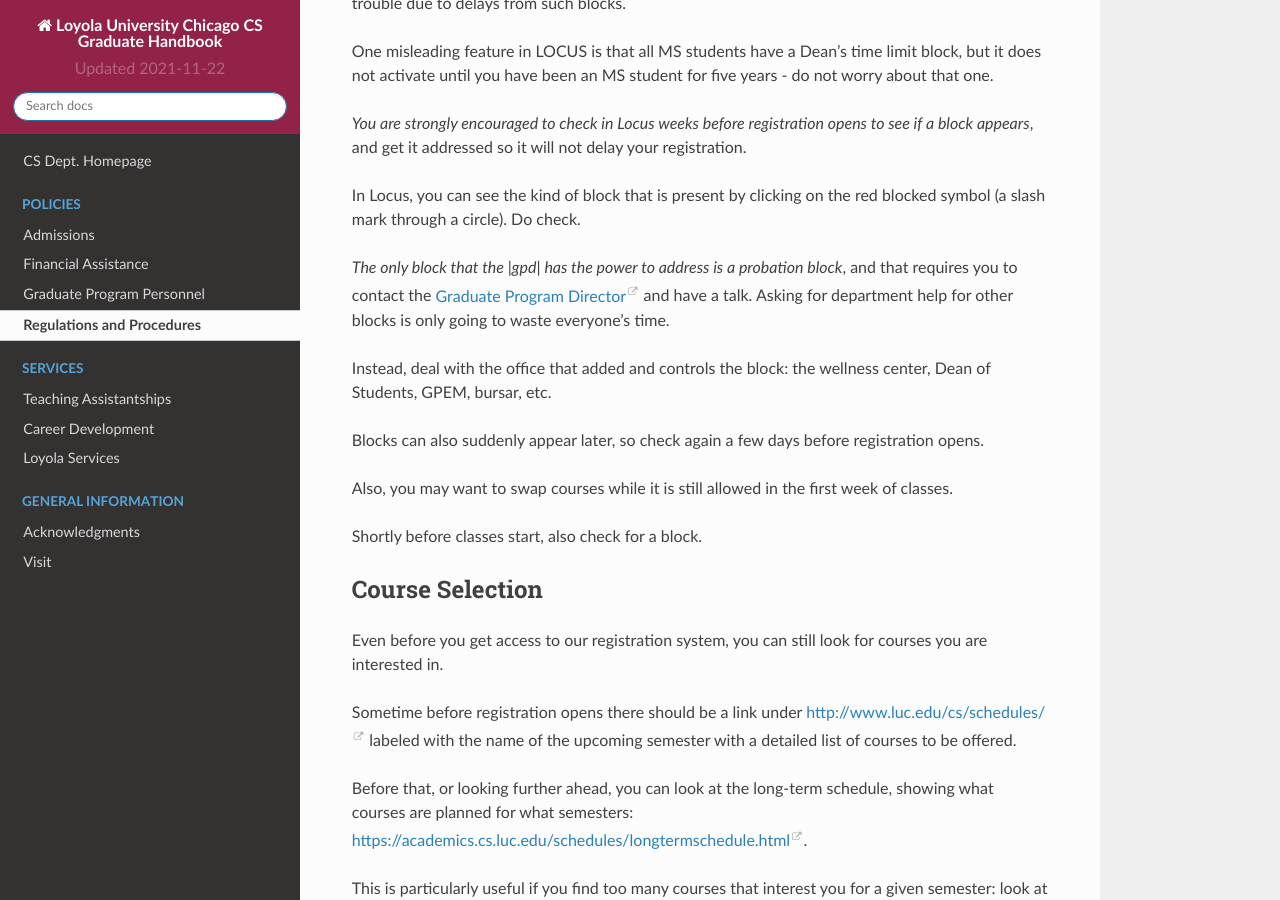
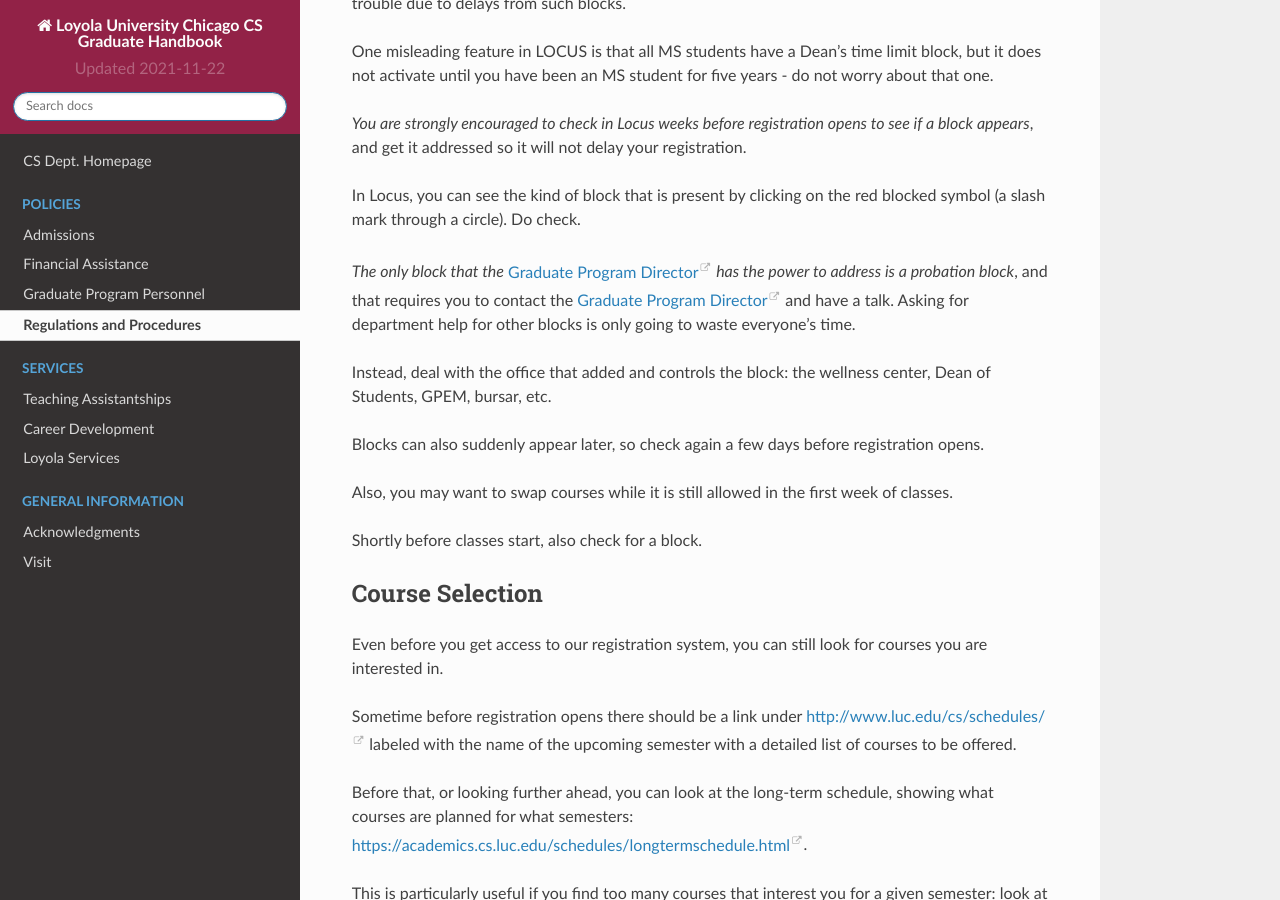
Before and after one commit to LoyolaChicagoCS/gradhandbook, a Sphinx documentation site: the page built from source/policy/regulations.rst, in a window 1280 px wide and 900 px high, scrolled down 1865 px. Built offline with Sphinx 7.4.7 and the Read the Docs theme 2.0.0, drawn with Linux system fonts in a browser that asks for light colours.

Commit message:
Fix formatting with |gpd|

```diff
--- a/source/policy/regulations.rst
+++ b/source/policy/regulations.rst
@@ -51,7 +51,7 @@
 
 In Locus, you can see the kind of block that is present by clicking on the red blocked symbol (a slash mark through a circle). Do check.
 
-*The only block that the |gpd| has the power to address is a probation block*, and that requires you to contact the |gpd| and have a talk. Asking for department help for other blocks is only going to waste everyone's time.
+*The only block that the*  |gpd| *has the power to address is a probation block*, and that requires you to contact the |gpd| and have a talk. Asking for department help for other blocks is only going to waste everyone's time.
 
 Instead, deal with the office that added and controls the block: the wellness center, Dean of Students, GPEM, bursar, etc.
 
```
